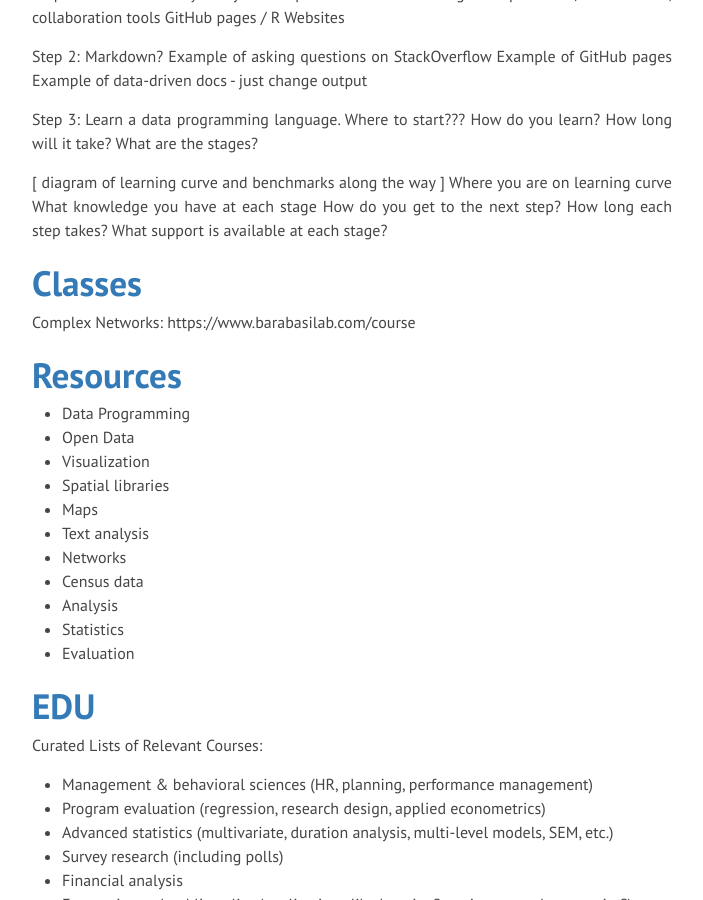
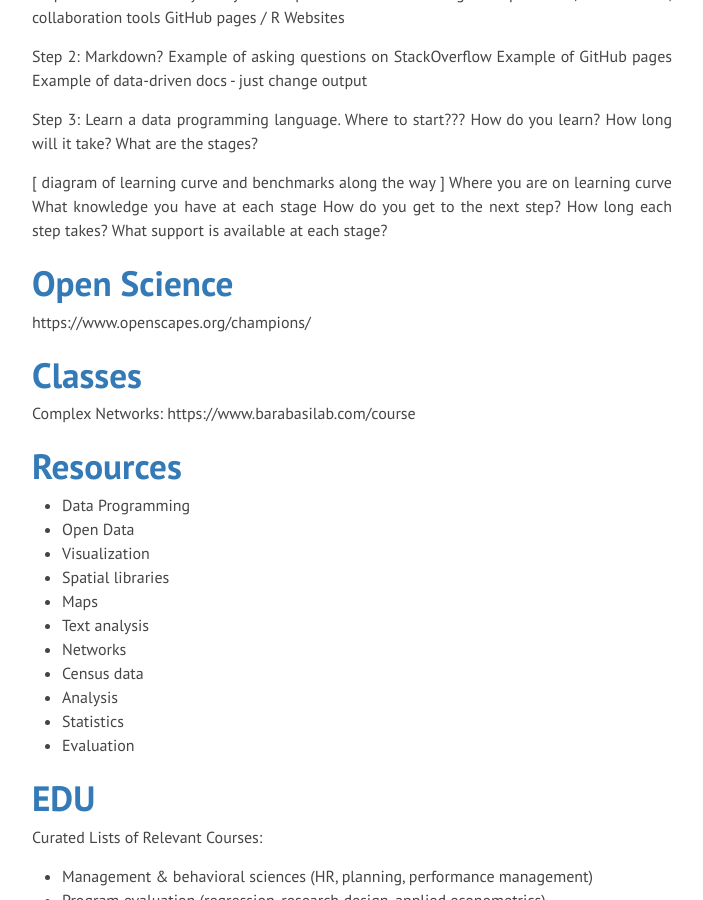
Before and after one commit to DS4PS/ds4ps.github.io, a Jekyll site: the page built from website-to-do.md, in a window 1280 px wide and 900 px high, scrolled down 1470 px. Shown: the whole window, without its empty margins (288-991 px from the left). Built offline with Jekyll 4.4.1, drawn with Linux system fonts in a browser that asks for light colours; nearby versions of some CDN libraries; our own code applies the rules of GitHub Pages for plain Markdown files; library files that are not in the unit come from our copies.

Commit message:
Update website-to-do.md

```diff
--- a/website-to-do.md
+++ b/website-to-do.md
@@ -73,6 +73,12 @@ How long each step takes?
 What support is available at each stage?
 
 
+## Open Science
+
+https://www.openscapes.org/champions/
+
+
+
 ## Classes
 
 Complex Networks: https://www.barabasilab.com/course
```
